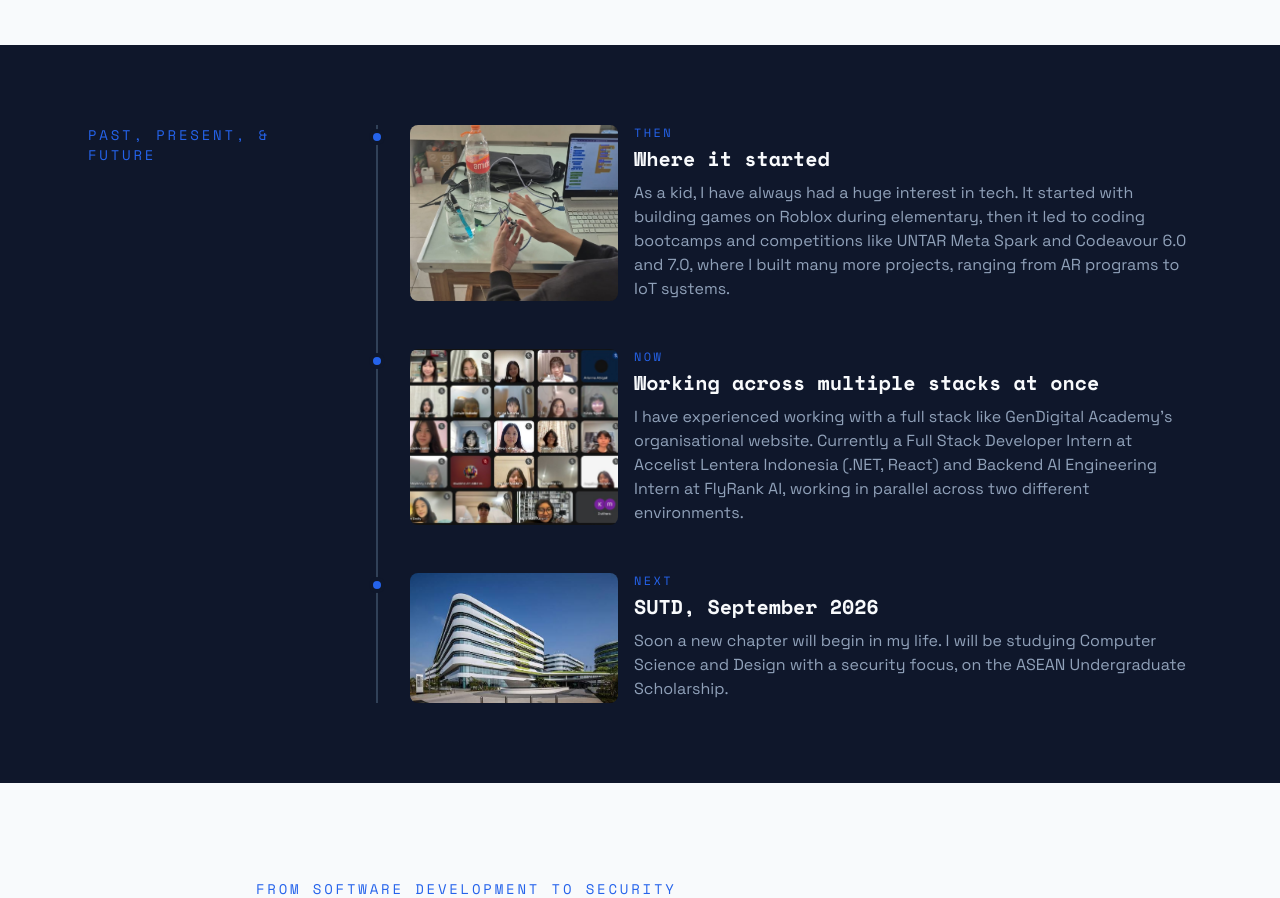
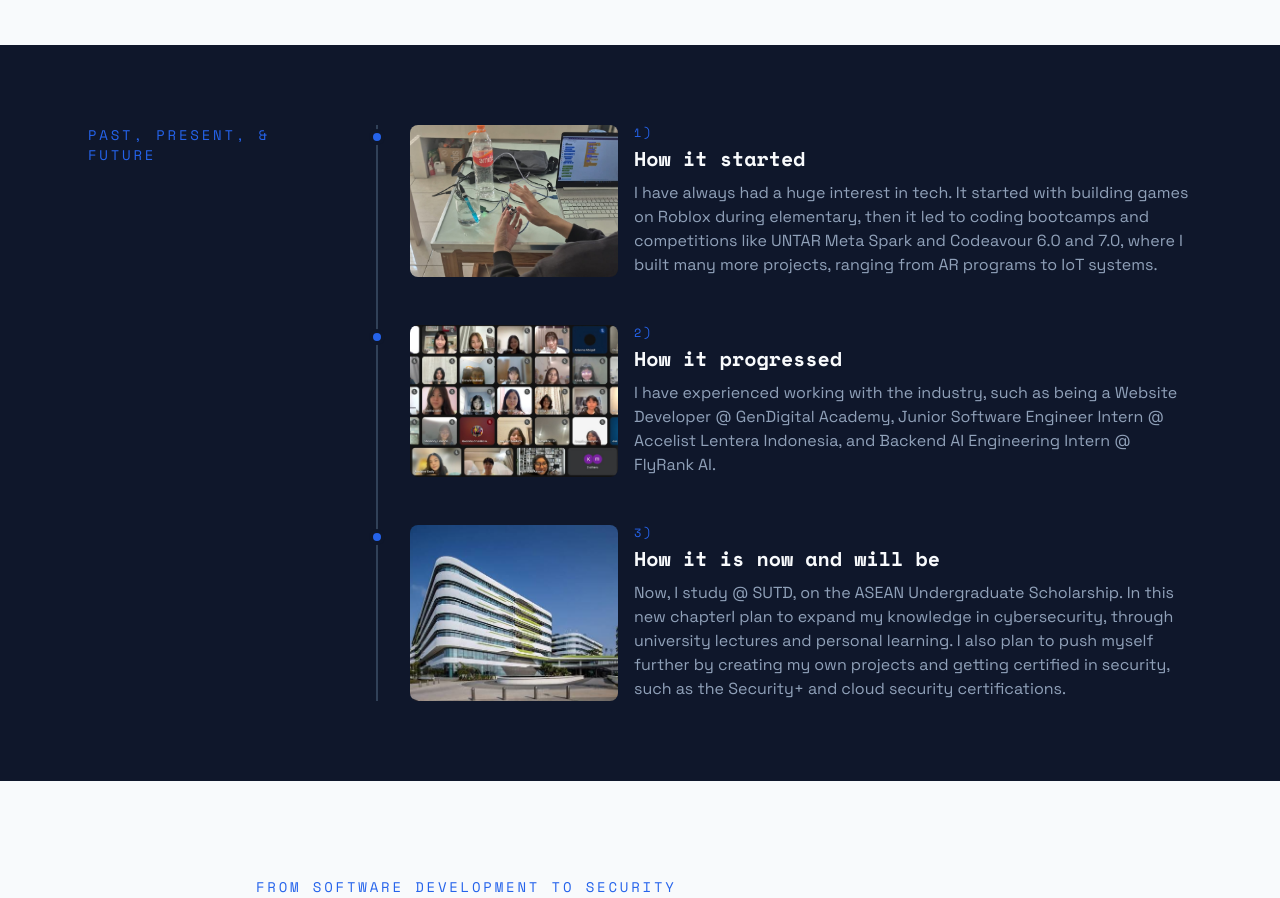
Before and after one commit to AnelkaCH/2026Project-Flyrank-Portfolio-Project, a Next.js app: page /about in a window 1280 px wide. Shown: the part 720-1618 px from the top of the page. Built offline with nearby package versions, Linux system fonts and the light colour scheme.

Commit message:
updating outdated info

```diff
--- a/app/about/page.tsx
+++ b/app/about/page.tsx
@@ -26,26 +26,26 @@ const values = [
 
 const milestones = [
   {
-    phase: "Then",
-    title: "Where it started",
+    phase: "1)",
+    title: "How it started",
     description:
-      "As a kid, I have always had a huge interest in tech. It started with building games on Roblox during elementary, then it led to coding bootcamps and competitions like UNTAR Meta Spark and Codeavour 6.0 and 7.0, where I built many more projects, ranging from AR programs to IoT systems.",
+      "I have always had a huge interest in tech. It started with building games on Roblox during elementary, then it led to coding bootcamps and competitions like UNTAR Meta Spark and Codeavour 6.0 and 7.0, where I built many more projects, ranging from AR programs to IoT systems.",
     src: "/images/case-studies/default/darwin-iot-codeavour-7.jpeg",
     alt: "Anelka presenting the Darwin IoT robot at Codeavour 7",
   },
   {
-    phase: "Now",
-    title: "Working across multiple stacks at once",
+    phase: "2)",
+    title: "How it progressed",
     description:
-      "I have experienced working with a full stack like GenDigital Academy's organisational website. Currently a Full Stack Developer Intern at Accelist Lentera Indonesia (.NET, React) and Backend AI Engineering Intern at FlyRank AI, working in parallel across two different environments.",
+      "I have experienced working with the industry, such as being a Website Developer @ GenDigital Academy, Junior Software Engineer Intern @ Accelist Lentera Indonesia, and Backend AI Engineering Intern @ FlyRank AI.",
     src: "/images/about/background/gend.jpeg",
     alt: "Picture with the GenDigital Academy team, taken during a team building event in 2025",
   },
   {
-    phase: "Next",
-    title: "SUTD, September 2026",
+    phase: "3)",
+    title: "How it is now and will be",
     description:
-      "Soon a new chapter will begin in my life. I will be studying Computer Science and Design with a security focus, on the ASEAN Undergraduate Scholarship.",
+      "Now, I study @ SUTD, on the ASEAN Undergraduate Scholarship. In this new chapterI plan to expand my knowledge in cybersecurity, through university lectures and personal learning. I also plan to push myself further by creating my own projects and getting certified in security, such as the Security+ and cloud security certifications.",
     src: "/images/about/background/sutd.jpg",
     alt: "SUTD campus",
   },
--- a/app/page.tsx
+++ b/app/page.tsx
@@ -28,7 +28,7 @@ export default function Home() {
               </h1>
 
               <p className="text-lg text-slate-600">
-                A young full stack developer pivoting to security, and now heading to Singapore.
+                A young developer pivoting to security, and now heading to Singapore.
               </p>
             </div>
 
--- a/components/home/CurrentStatus.tsx
+++ b/components/home/CurrentStatus.tsx
@@ -5,32 +5,32 @@ import Win95Window from "@/components/ui/Win95Window";
 // Scheduled: #000080
 const statusItems = [
   {
+    id: "sutd",
+    label: "SUTD",
+    status: "on-going",
+    description: "Year 1 Student",
+    color: "#b8860b",
+  },
+  {
     id: "accelist-internship",
     label: "Accelist Internship",
-    status: "operational",
-    description: "Full Stack Developer",
+    status: "completed",
+    description: "Junior Software Engineer Intern",
     color: "#008000",
   },
   {
     id: "flyrank-backend",
     label: "Flyrank AI Internship",
-    status: "operational",
-    description: "Backend AI Engineer",
+    status: "completed",
+    description: "Backend AI Engineering Intern",
     color: "#008000",
   },
   {
     id: "sc-900-exam",
     label: "SC-900 Exam",
-    status: "scheduled",
-    description: "by end of August 2026",
-    color: "#000080",
-  },
-  {
-    id: "sutd-sept-2026",
-    label: "SUTD Sept 2026",
-    status: "scheduled",
-    description: "relocation + matriculation",
-    color: "#000080",
+    status: "completed",
+    description: "Fully Certified",
+    color: "#008000",
   },
 ] as const;
 
@@ -49,7 +49,7 @@ export default function CurrentStatus({ className = "" }: CurrentStatusProps) {
             style={{ backgroundColor: "#b8860b" }}
           />
           <span className="text-xs sm:text-sm font-bold text-black uppercase flex-1 min-w-0 break-words">
-            CURRENT STATUS: PARTIALLY OPERATIONAL
+            CURRENT STATUS: YEAR 1 SUTD STUDENT
           </span>
         </div>
 
--- a/components/home/HeroImageWindow.tsx
+++ b/components/home/HeroImageWindow.tsx
@@ -11,7 +11,7 @@ export default function HeroImageWindow({ className = "" }: HeroImageWindowProps
       <Win95Window title="anelka.jpeg" className="h-full">
         <div className="relative flex-1 w-full min-h-[220px]">
           <Image
-            src="/images/about/anelka-photo.jpeg"
+            src="/images/about/anelka-photo-extra.jpeg"
             alt="Anelka presenting the Darwin IoT robot at Codeavour 7"
             fill
             sizes="(min-width: 1024px) 58vw, 100vw"
```
Also changed, not shown: public/images/about/anelka-photo-extra.jpeg (added).
